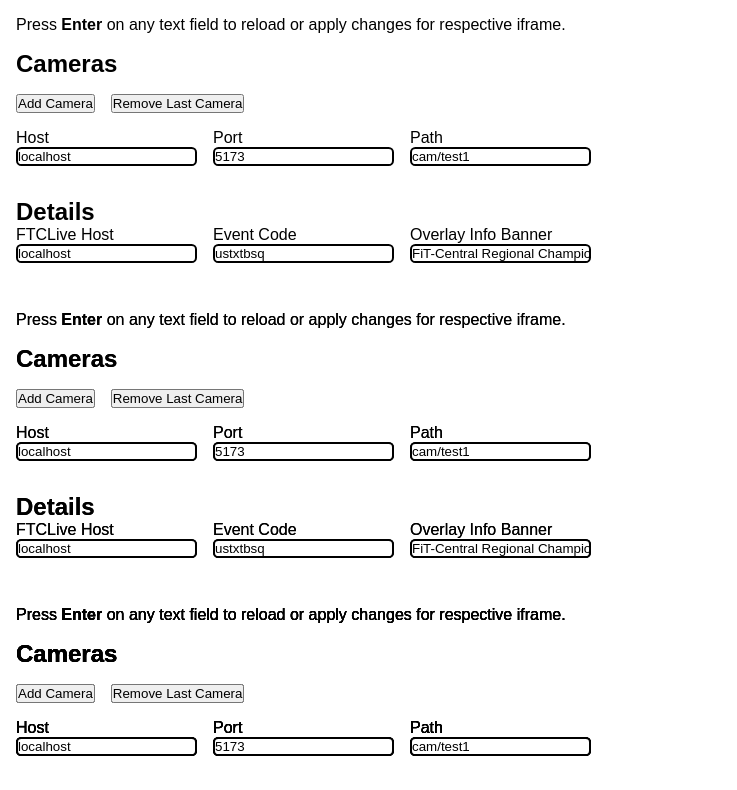
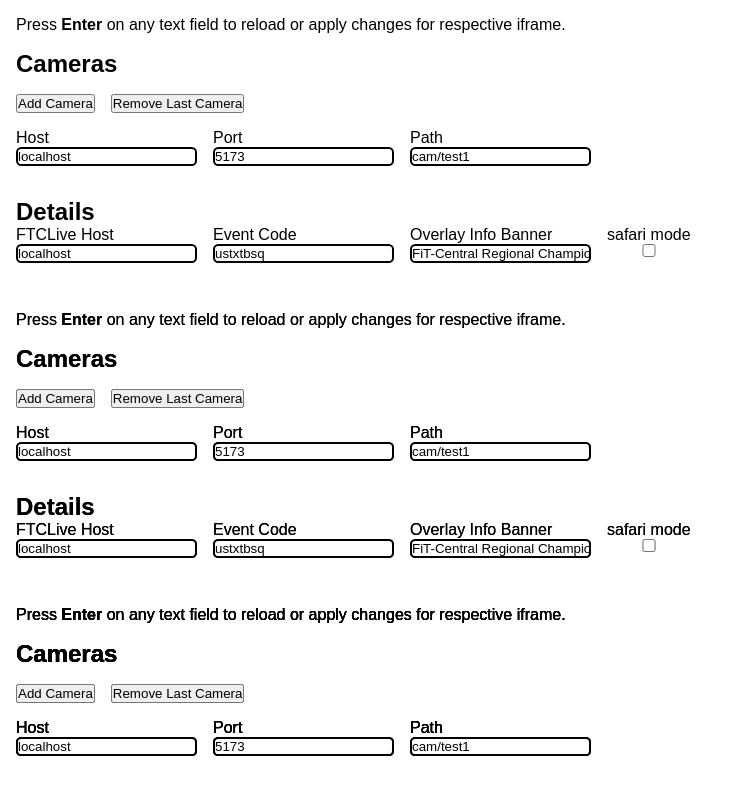
Before and after one commit to JiningLiu/stream-cam-ftc, a SvelteKit app: page /setup in a window 1280 px wide. Shown: the top 790 px of the page, without its empty margins (0-737 px from the left). Built offline with nearby package versions, Linux system fonts and the light colour scheme.

Commit message:
gnerate now supports safari mode
added a box in in generate that when checked/unchecked, will designate the system to safarimode or not safaraimod.
maybe i'll make it default to not safarimode, but idk

```diff
--- a/src/routes/setup/+page.svelte
+++ b/src/routes/setup/+page.svelte
@@ -17,7 +17,7 @@
 
 	let overlaySocketHost = 'localhost';
 	let overlayEventCode = 'ustxtbsq';
-
+	let isSafari = false;
 	let overlayInfoBannerText = 'FiT-Central Regional Championship';
 	let overlayBlueSampleNetX = '';
 	let overlayBlueSampleNetY = '';
@@ -65,6 +65,9 @@
 					updateOverlay();
 				}
 			});
+		});
+		document.getElementById("safariBox")?.addEventListener('change', (event) => {
+			updateOverlay();
 		});
 	});
 
@@ -141,7 +144,8 @@
 				overlayRedSpecimenLowY
 			)}&redSpecimenHighX=${encodeURIComponent(
 				overlayRedSpecimenHighX
-			)}&redSpecimenHighY=${encodeURIComponent(overlayRedSpecimenHighY)}`
+			)}&redSpecimenHighY=${encodeURIComponent(overlayRedSpecimenHighY)}
+			&safari=${encodeURIComponent(isSafari.toString())}`
 		)}`;
 
 		try {
@@ -343,6 +347,10 @@
 						placeholder="FiT-Central Regional Championship"
 					/>
 				</div>
+				<div class="vstack">
+					<p>safari mode</p>
+					<input class="overlay" type="checkbox" bind:checked={isSafari} id="safariBox" />
+				</div>
 			</div>
 		</div>
 
```
Also changed, not shown: src/routes/overlay/custom/+page.svelte (line endings or trailing spaces).
